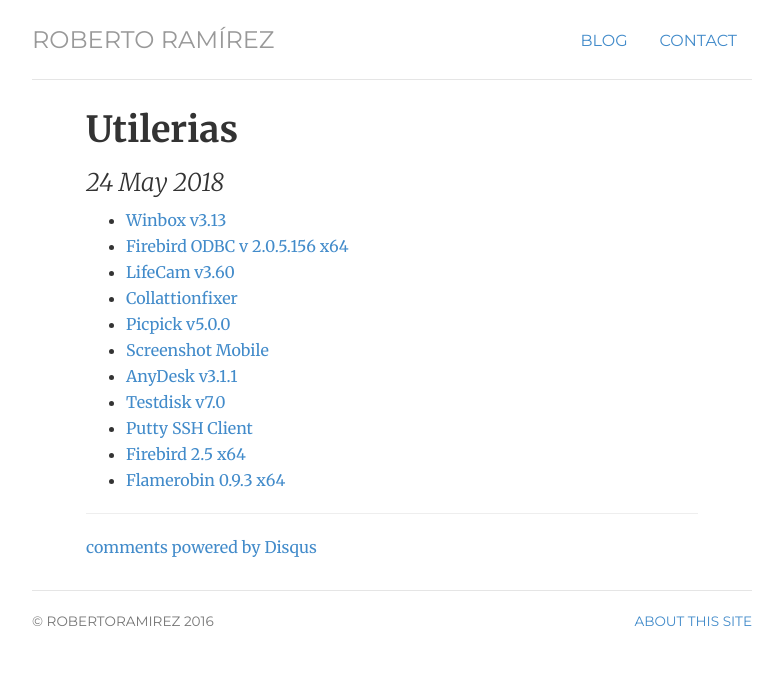
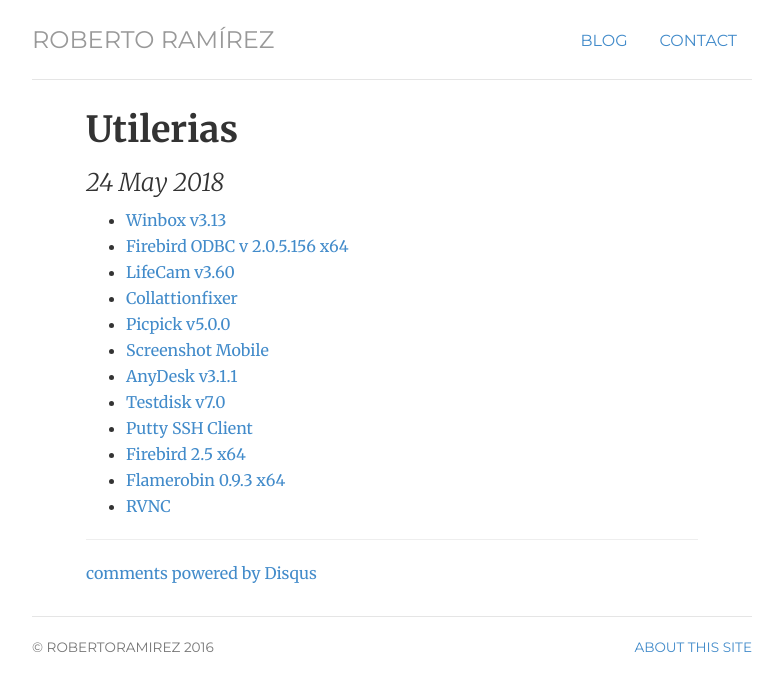
Before and after one commit to robertoramirez/robertoramirez.github.io, a Jekyll site: the page built from _posts/2018-05-24-utilerias.md, in a window 1280 px wide. Shown: the top 691 px of the page, without its empty margins (248-1031 px from the left). Built offline with Jekyll 4.4.1, drawn with Linux system fonts in a browser that asks for light colours; comment, search, counter and statistics services are not loaded.

Commit message:
agregando utileria

```diff
--- a/_posts/2018-05-24-utilerias.md
+++ b/_posts/2018-05-24-utilerias.md
@@ -18,6 +18,7 @@
 * [Putty SSH Client][9]
 * [Firebird 2.5 x64][10]
 * [Flamerobin 0.9.3 x64][11]
+* [RVNC][12]
 
 [1]:{{ site.url }}/download/winbox3.13.zip
 [2]:{{ site.url }}/download/Firebird_ODBC_2.0.5.156_x64.zip
```
Also changed, not shown: other parts of _posts/2018-05-24-utilerias.md (+1 -0 lines), 1 other file.
